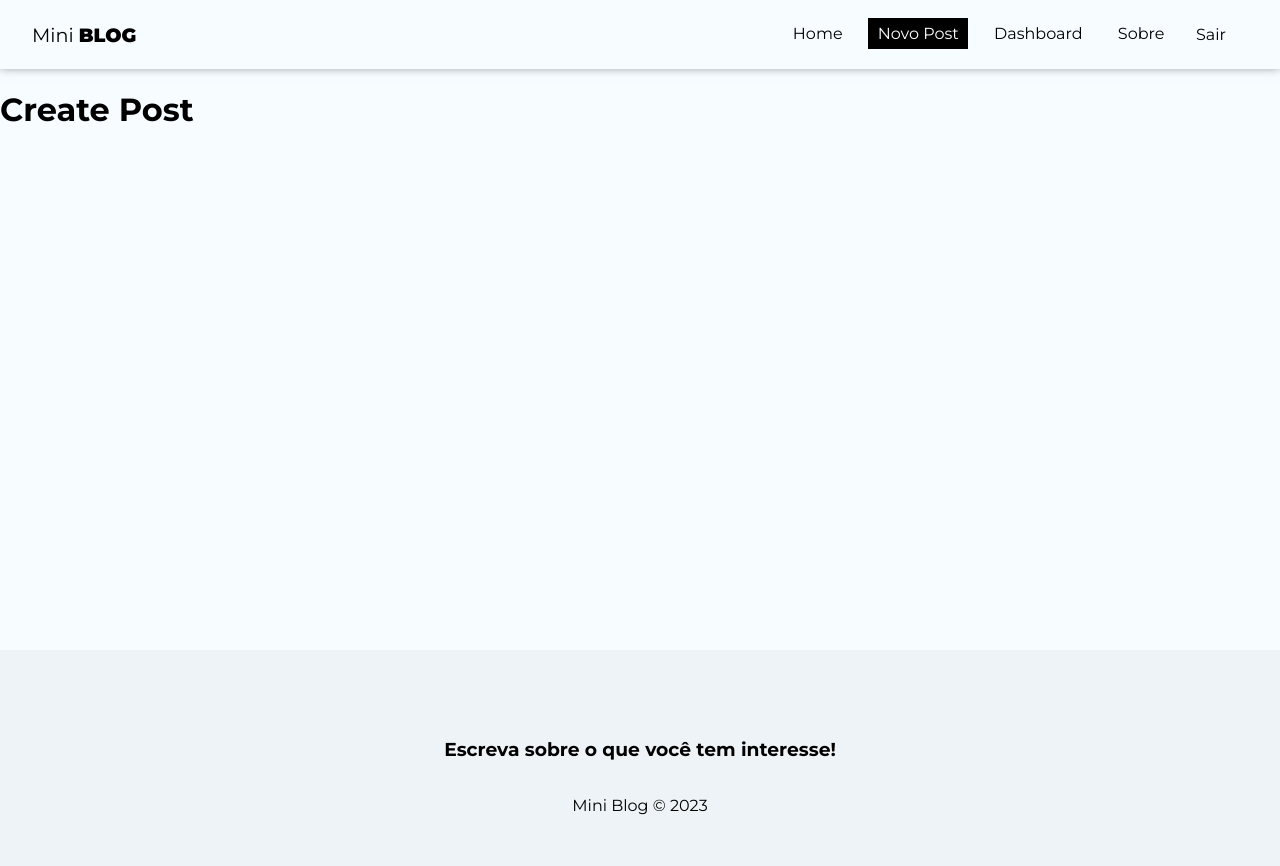
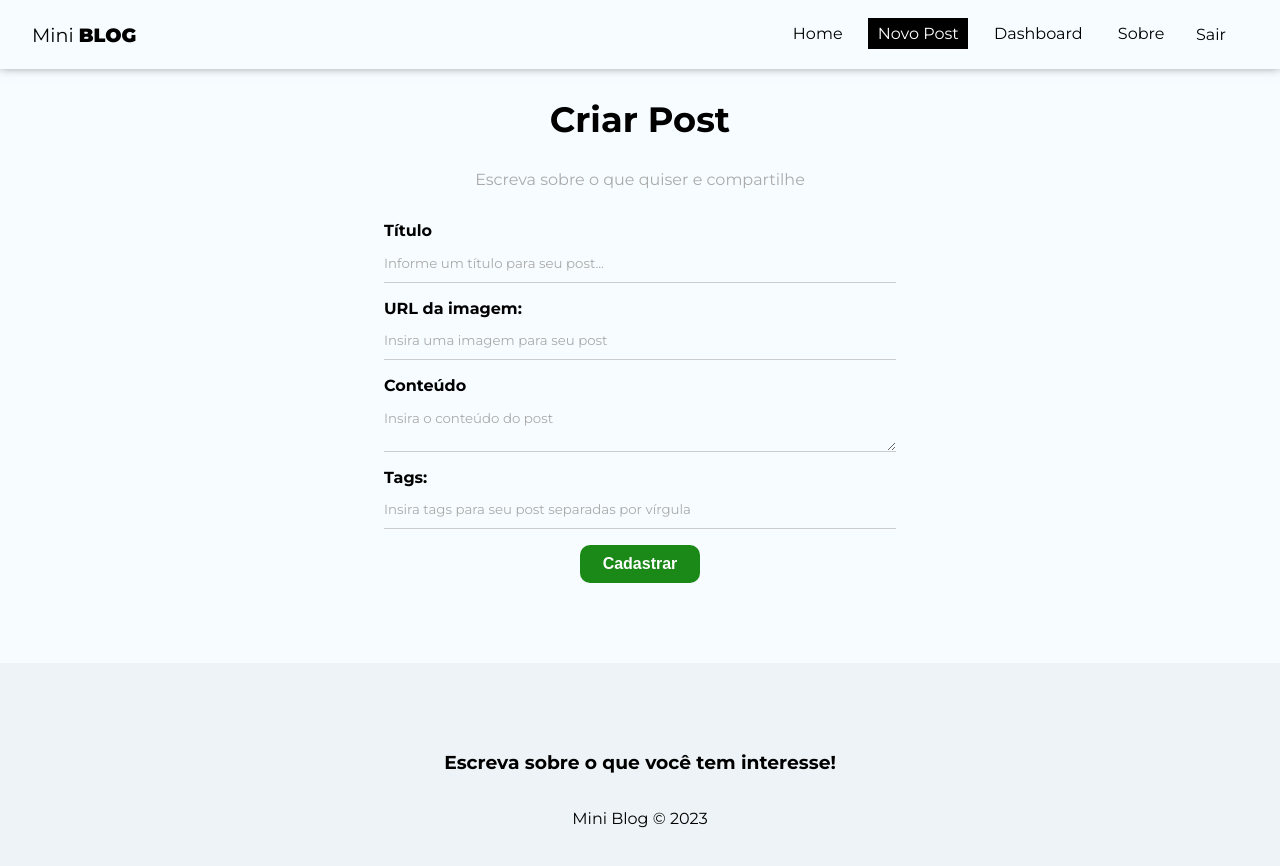
Before and after one commit to Davidson031/Blog_React, a React (Create React App) app: page /posts/create in a window 1280 px wide. Shown: the top 866 px of the page. Built offline with nearby package versions, Linux system fonts and the light colour scheme; no server answers; sample sign-in values are in the browser's storage.

Commit message:
form para criacao de posts

```diff
--- a/src/hooks/useAuthentication.js
+++ b/src/hooks/useAuthentication.js
@@ -18,9 +18,31 @@ export const useAuthentication = () => {
         if (cancelled) return;
     }
 
-    const login = async () => {
+    const login = async (data) => {
+        checkIfIsCancelled();
 
-        //await signInWithEmailAndPassword(auth, "davidson031@hotmail.com", "123456");
+        setLoading(true);
+        setError(false);
+
+        try {
+
+            await signInWithEmailAndPassword(auth, data.email, data.password);
+            setLoading(false);
+
+        } catch (error) {
+            let systemErrorMessage;
+
+            if (error.message.includes("user-not-found")) {
+                systemErrorMessage = "Usuário não encontrado";
+            } else if (error.message.includes("wrong-password")) {
+                systemErrorMessage = "Senha incorreta";
+            } else {
+                systemErrorMessage = "Ocorreu um erro, por favor tente novamente";
+            }
+
+            setError(systemErrorMessage);
+            setLoading(false);
+        }
 
     }
     const createUser = async (data) => {
--- a/src/pages/CreatePost/CreatePost.js
+++ b/src/pages/CreatePost/CreatePost.js
@@ -1,9 +1,54 @@
 import styles from "./CreatePost.module.css";
 
+import { useState } from "react";
+import { useNavigate } from "react-router-dom";
+import { useAuthValue } from "../../context/AuthContext";
+
 const CreatePost = () => {
+
+  const [title, setTitle] = useState("");
+  const [image, setImage] = useState("");
+  const [body, setBody] = useState("");
+  const [tags, setTags] = useState([]);
+  const [formError, setFormError] = useState("");
+
+
+  const handleSubmit = (e) => {
+    e.preventDefault();
+
+
+
+  }
   return (
-    <div>
-        <h1>Create Post</h1>
+    <div className= { styles.create_post }>
+      <h2>Criar Post</h2>
+      <p>Escreva sobre o que quiser e compartilhe</p>
+      <form onSubmit={handleSubmit}>
+        <label>
+          <span>Título</span>
+          <input type="text" name="title" required placeholder="Informe um título para seu post..." onChange={(e) => setTitle(e.target.value)} value={title} />
+        </label>
+
+        <label>
+          <span>URL da imagem:</span>
+          <input type="text" name="image" required placeholder="Insira uma imagem para seu post" onChange={(e) => setImage(e.target.value)} value={image} />
+        </label>
+
+        <label>
+          <span>Conteúdo</span>
+          <textarea name="body" required placeholder="Insira o conteúdo do post" onChange={(e) => setBody(e.target.value)} value={body}></textarea>
+        </label>
+
+        <label>
+          <span>Tags:</span>
+          <input type="text" name="tags" required placeholder="Insira tags para seu post separadas por vírgula" onChange={(e) => setTags(e.target.value)} value={tags} />
+        </label>
+        <button className="btn">Cadastrar</button>
+        {/* { !loading && <button className="btn">Cadastrar</button> }
+          { loading && <button className="btn" disabled>Aguarde...</button>}
+          { error && <p className="error">{ error }</p>} */}
+
+      </form>
     </div>
   )
 }
--- a/src/pages/CreatePost/CreatePost.module.css
+++ b/src/pages/CreatePost/CreatePost.module.css
@@ -0,0 +1,12 @@
+.create_post {
+    text-align: center;
+}
+
+.create_post h2 {
+    font-size: 2.2em;
+}
+
+.create_post p {
+    color: #aaa;
+    margin-bottom: 2em;
+}
--- a/src/pages/Dashboard/Dashboard.js
+++ b/src/pages/Dashboard/Dashboard.js
@@ -1,9 +1,28 @@
 import styles from "./Dashboard.module.css";
 
+import { useState } from "react";
+import { useNavigate } from "react-router-dom";
+import { useAuthValue } from "../../context/AuthContext";
+
 const Dashboard = () => {
+
+  const [title, setTitle] = useState("");
+  const [image, setImage] = useState("");
+  const [body, setBody] = useState("");
+  const [tags, setTags] = useState([]);
+  const [formError, setFormError] = useState("");
+
+
+  const handleSubmit = (e) => {
+    e.preventDefault();
+
+
+
+  }
+
   return (
     <div>
-        <h1>Dashboard</h1>
+
     </div>
   )
 }
--- a/src/pages/login/Login.js
+++ b/src/pages/login/Login.js
@@ -1,12 +1,58 @@
 
 import { useAuthentication } from "../../hooks/useAuthentication";
 import styles from "./Login.module.css";
+import { useState, useEffect } from "react";
 
 const Login = () => {
 
+  const [email, setEmail] = useState("");
+  const [password, setPassword] = useState("");
+  const [error, setError] = useState("");
+  const { login, error: authError, loading } = useAuthentication();
+
+
+  const handleSubmit = async (e) => {
+    e.preventDefault();
+
+
+    setError("");
+
+    const user = {
+      email,
+      password
+    }
+
+    const res = await login(user);
+
+  }
+
+
+  useEffect(() => {
+
+    if (authError) {
+      setError(authError);
+    }
+  }, [authError])
+
   return (
-    <div>
-      <h2>Login</h2>
+    <div className= { styles.login }>
+      <h1>Entrar</h1>
+      <p>Faça o login para utilizar o sistema</p>
+      <form onSubmit={ handleSubmit }>
+        <label>
+          <span>E-mail:</span>
+          <input type="email" name="email" required placeholder="E-mail do usuário" value={email} onChange={(e) => setEmail(e.target.value)} />
+        </label>
+
+        <label>
+          <span>Senha:</span>
+          <input type="password" name="password" required placeholder="Senha do usuário" value={password} onChange={(e) => setPassword(e.target.value)} />
+        </label>
+
+        {!loading && <button className="btn">Entrar</button>}
+        {loading && <button className="btn" disabled>Aguarde...</button>}
+        {error && <p className="error">{error}</p>}
+      </form>
     </div>
   )
 }
--- a/src/pages/login/Login.module.css
+++ b/src/pages/login/Login.module.css
@@ -0,0 +1,7 @@
+.login {
+    text-align: center;
+}
+
+.login p {
+    color: #aaa;
+}
--- a/src/pages/register/Register.js
+++ b/src/pages/register/Register.js
@@ -32,8 +32,6 @@ const Register = () => {
     }
 
     const res = await createUser(user);
-
-    console.log(res);
 
   }
 
```
